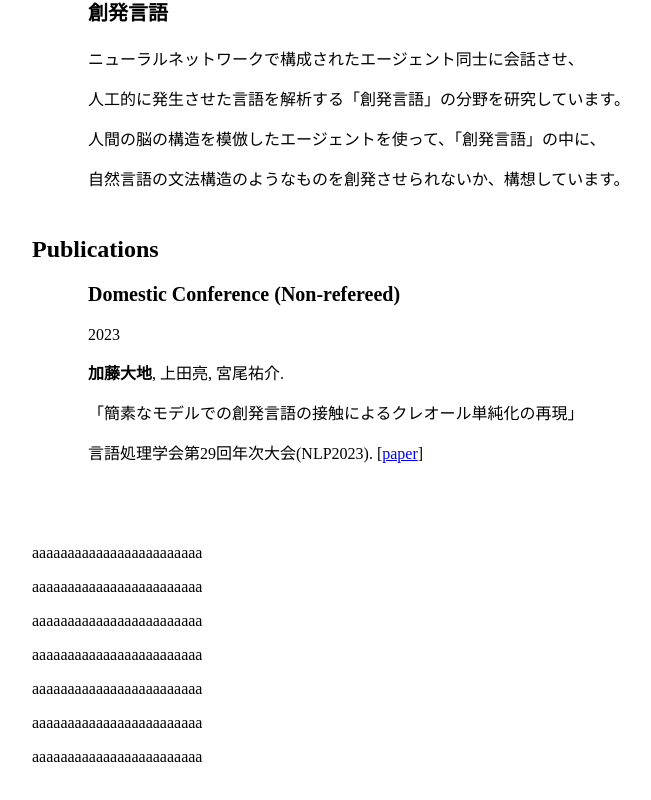
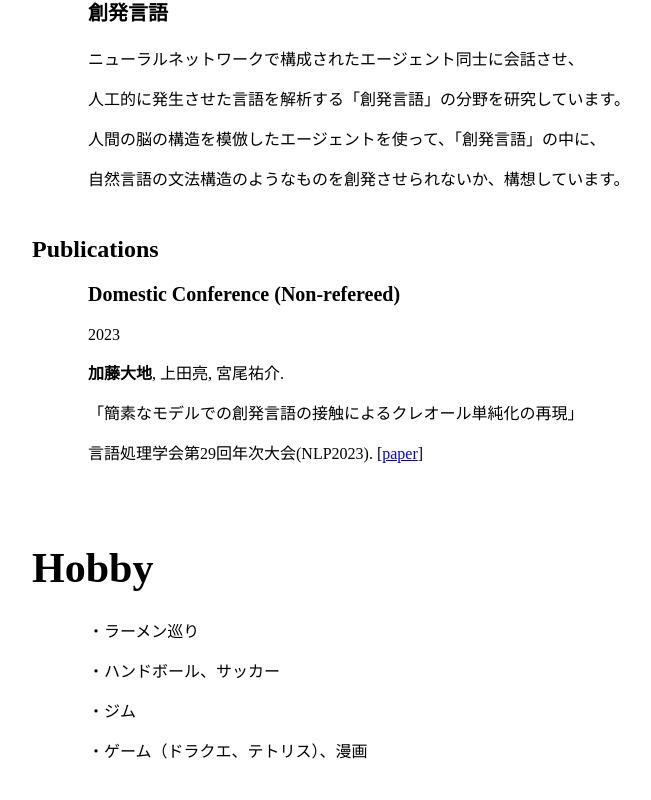
Before and after one commit to porink0424/portfolio, a Next.js app: page / in a window 1280 px wide. Shown: the part 4252-5052 px from the top of the page, without its empty margins (40-691 px from the left). Built offline with nearby package versions, Linux system fonts and the light colour scheme.

Commit message:
Hobbyの実装

```diff
--- /dev/null
+++ b/components/sections/SectionHobby.module.scss
@@ -0,0 +1,7 @@
+.sectionHobby {
+  margin-bottom: 80px;
+
+  > .line {
+    margin-bottom: 16px;
+  }
+}
--- /dev/null
+++ b/components/sections/SectionHobby.tsx
@@ -0,0 +1,18 @@
+import classNames from "classnames";
+import TitleH1 from "../parts/TitleH1";
+import styles from "./SectionHobby.module.scss";
+
+export default function SectionHobby() {
+  return (
+    <div className={styles.sectionHobby}>
+      <TitleH1 title="Hobby" />
+
+      <div className={classNames(styles.line, "_contentMarginLeft")}>
+        <p>・ラーメン巡り</p>
+        <p>・ハンドボール、サッカー</p>
+        <p>・ジム</p>
+        <p>・ゲーム（ドラクエ、テトリス）、漫画</p>
+      </div>
+    </div>
+  );
+}
--- a/pages/index.tsx
+++ b/pages/index.tsx
@@ -1,6 +1,7 @@
 import MainVisual from "@/components/sections/MailVisual";
 import SectionAbout from "@/components/sections/SectionAbout";
 import SectionExperiences from "@/components/sections/SectionExperiences";
+import SectionHobby from "@/components/sections/SectionHobby";
 import SectionResearch from "@/components/sections/SectionResearch";
 import TopHeader from "@/components/sections/TopHeader";
 import { SECTION_DOM_ID } from "@/constants/section";
@@ -60,13 +61,7 @@ export default function Home() {
           className={styles.sectionHobby}
           ref={sectionHobbyRef}
         >
-          <p>aaaaaaaaaaaaaaaaaaaaaaaa</p>
-          <p>aaaaaaaaaaaaaaaaaaaaaaaa</p>
-          <p>aaaaaaaaaaaaaaaaaaaaaaaa</p>
-          <p>aaaaaaaaaaaaaaaaaaaaaaaa</p>
-          <p>aaaaaaaaaaaaaaaaaaaaaaaa</p>
-          <p>aaaaaaaaaaaaaaaaaaaaaaaa</p>
-          <p>aaaaaaaaaaaaaaaaaaaaaaaa</p>
+          <SectionHobby />
         </section>
       </div>
     </>
```
